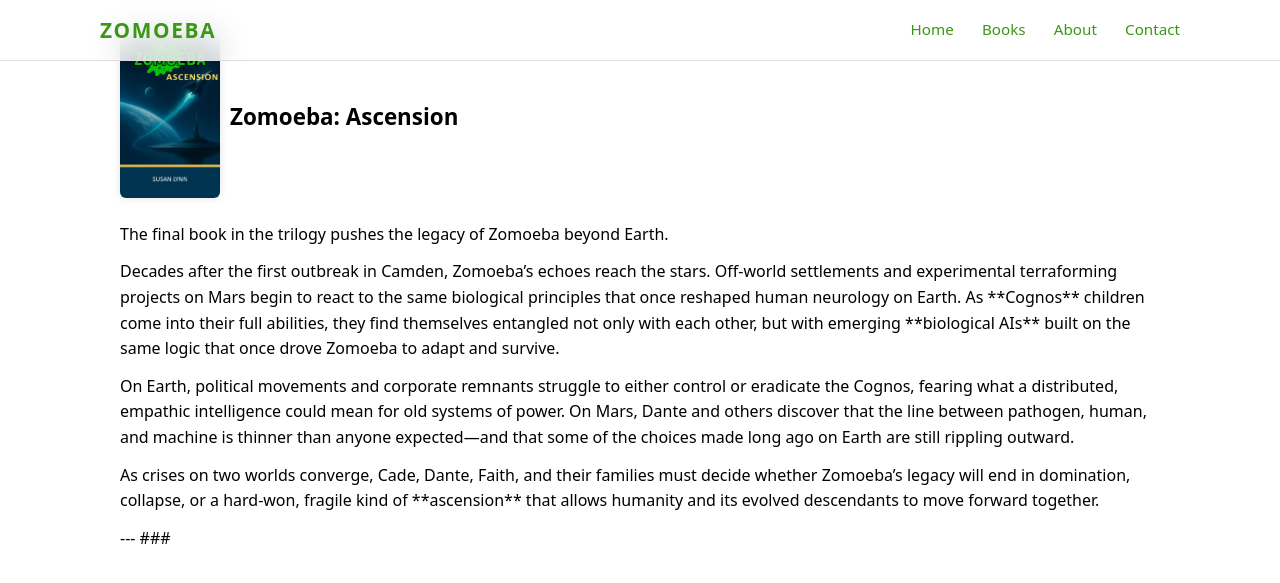
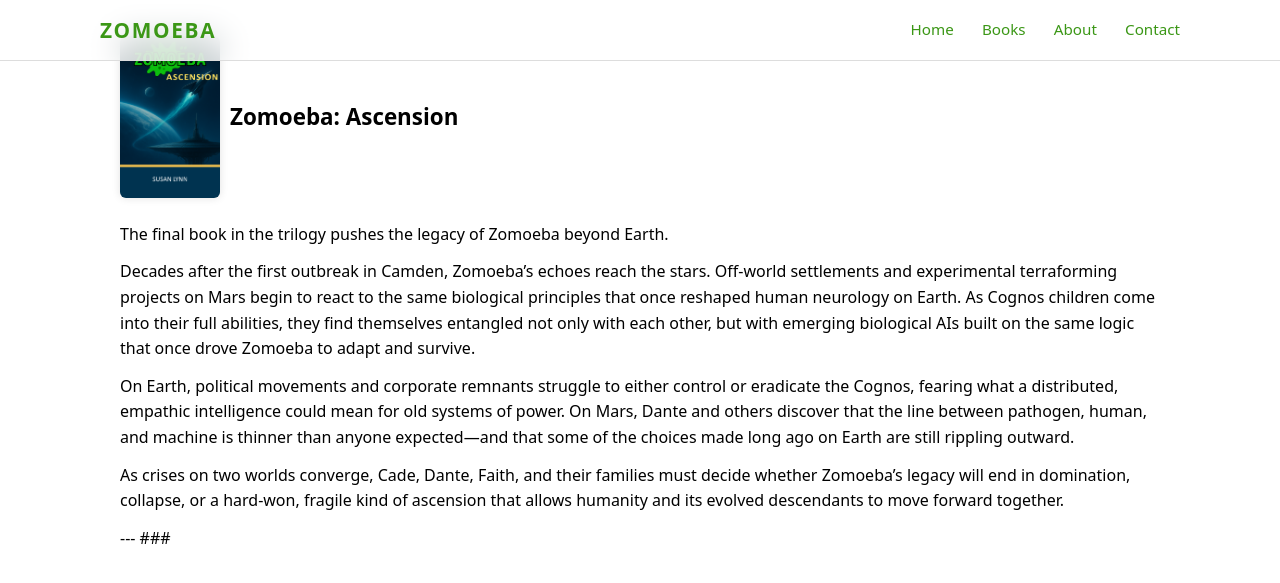
Before and after one commit to susanlynn-books/zomoeba, a Jekyll site: the page built from books.md, in a window 1280 px wide and 900 px high, scrolled down 1139 px, cut to the strip 0-587 px from the top of the window. Shown: the top 583 px of the strip. Built offline with Jekyll 4.4.1, drawn with Linux system fonts in a browser that asks for light colours; some of the changed text lies outside the part shown.

```diff
--- a/books.md
+++ b/books.md
@@ -14,7 +14,7 @@ permalink: /books/
 </div>
 
 <p>When microbiologist Dr. David Hoover’s son contracts a rare, brain-eating amoeba, he makes a desperate choice:
-repurpose his Alzheimer’s research to engineer a neuro-regenerative organism. The result—**Zomoeba**—doesn’t just
+repurpose his Alzheimer’s research to engineer a neuro-regenerative organism. The result—Zomoeba—doesn’t just
 heal brain tissue; it integrates with it, creating a resilient, predatory hybrid life form.</p>
 
 <p>When twenty-year-old Emily Rogers is infected after swimming in a southern New Jersey Creek, Hoover sees his chance
@@ -57,8 +57,8 @@ are.</P>
 
 <p>Decades after the first outbreak in Camden, Zomoeba’s echoes reach the stars. Off-world settlements and experimental
 terraforming projects on Mars begin to react to the same biological principles that once reshaped human neurology on
-Earth. As **Cognos** children come into their full abilities, they find themselves entangled not only with each other,
-but with emerging **biological AIs** built on the same logic that once drove Zomoeba to adapt and survive.</P>
+Earth. As Cognos children come into their full abilities, they find themselves entangled not only with each other,
+but with emerging biological AIs built on the same logic that once drove Zomoeba to adapt and survive.</P>
 
 <p>On Earth, political movements and corporate remnants struggle to either control or eradicate the Cognos, fearing what
 a distributed, empathic intelligence could mean for old systems of power. On Mars, Dante and others discover that the
@@ -66,7 +66,7 @@ line between pathogen, human, and machine is thinner than anyone expected—and
 on Earth are still rippling outward.</P>
 
 <p>As crises on two worlds converge, Cade, Dante, Faith, and their families must decide whether Zomoeba’s legacy will
-end in domination, collapse, or a hard-won, fragile kind of **ascension** that allows humanity and its evolved
+end in domination, collapse, or a hard-won, fragile kind of ascension that allows humanity and its evolved
 descendants to move forward together.</P>
 
 
```
